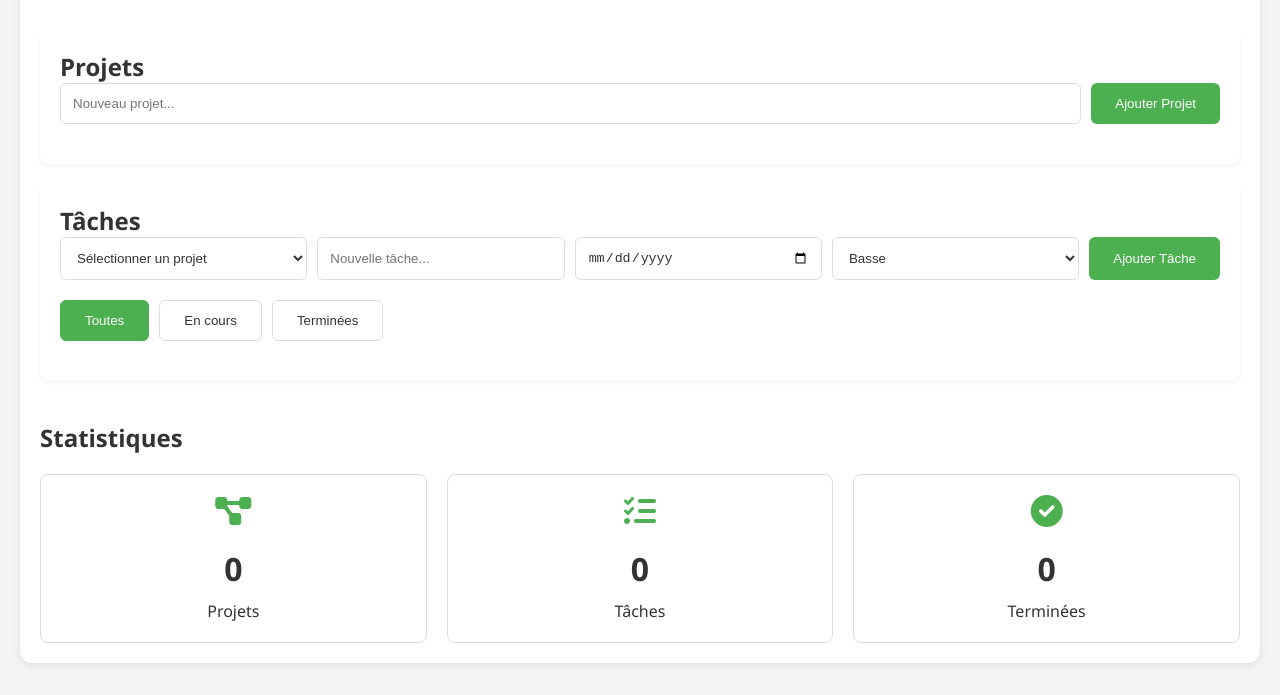
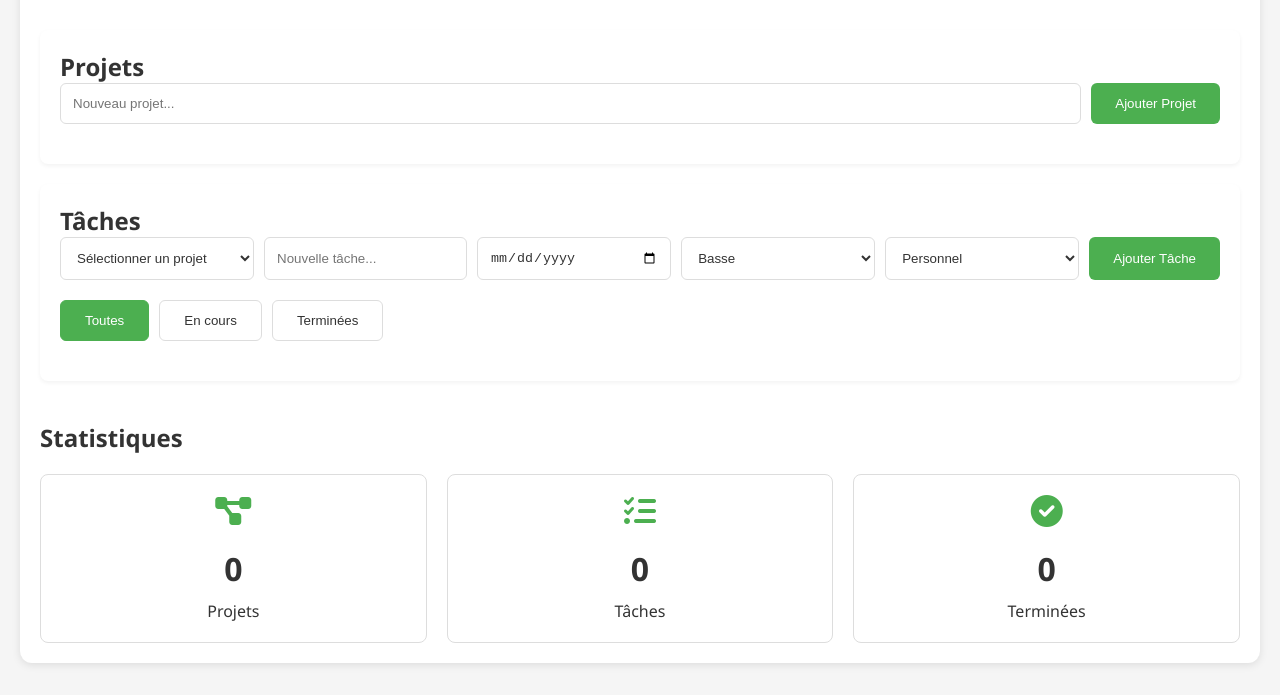
Before and after one commit to Cyborgfck12/TDGIT, a plain HTML site: page demo/index.html in a window 1280 px wide. Shown: the part 105-800 px from the top of the page. Drawn offline with Linux system fonts and the light colour scheme.

Commit message:
feat: Ajout du système de catégories pour les tâches

```diff
--- a/demo/index.html
+++ b/demo/index.html
@@ -43,6 +43,12 @@
                     <option value="medium">Moyenne</option>
                     <option value="high">Haute</option>
                 </select>
+                <select id="taskCategory">
+                    <option value="Personnel">Personnel</option>
+                    <option value="Travail">Travail</option>
+                    <option value="Courses">Courses</option>
+                    <option value="Autre">Autre</option>
+                </select>
                 <button onclick="addTask()">Ajouter Tâche</button>
             </div>
             <div class="task-filters">
--- a/demo/script.js
+++ b/demo/script.js
@@ -1,6 +1,7 @@
 // Structure de données
 let projects = [];
 let tasks = [];
+let categories = ['Personnel', 'Travail', 'Courses', 'Autre'];
 let currentFilter = 'all';
 
 // Gestion du thème
@@ -69,6 +70,7 @@ function addTask() {
     const input = document.getElementById('taskInput');
     const dueDate = document.getElementById('taskDueDate');
     const priority = document.getElementById('taskPriority');
+    const category = document.getElementById('taskCategory');
 
     const taskText = input.value.trim();
     const projectId = parseInt(projectSelect.value);
@@ -81,12 +83,14 @@ function addTask() {
             completed: false,
             dueDate: dueDate.value,
             priority: priority.value,
+            category: category.value,
             createdAt: new Date().toISOString()
         });
 
         input.value = '';
         dueDate.value = '';
         priority.value = 'low';
+        category.value = 'Autre';
 
         updateTaskList();
         updateStatistics();
@@ -168,6 +172,7 @@ function updateTaskList() {
                            onchange="toggleTask(${task.id})">
                     <span class="task-text">${task.text}</span>
                     <span class="task-priority priority-${task.priority}">${task.priority}</span>
+                    <span class="task-category">${task.category}</span>
                     ${task.dueDate ? `<span class="task-date">
                         <i class="fas fa-calendar"></i> ${task.dueDate}
                     </span>` : ''}
```
